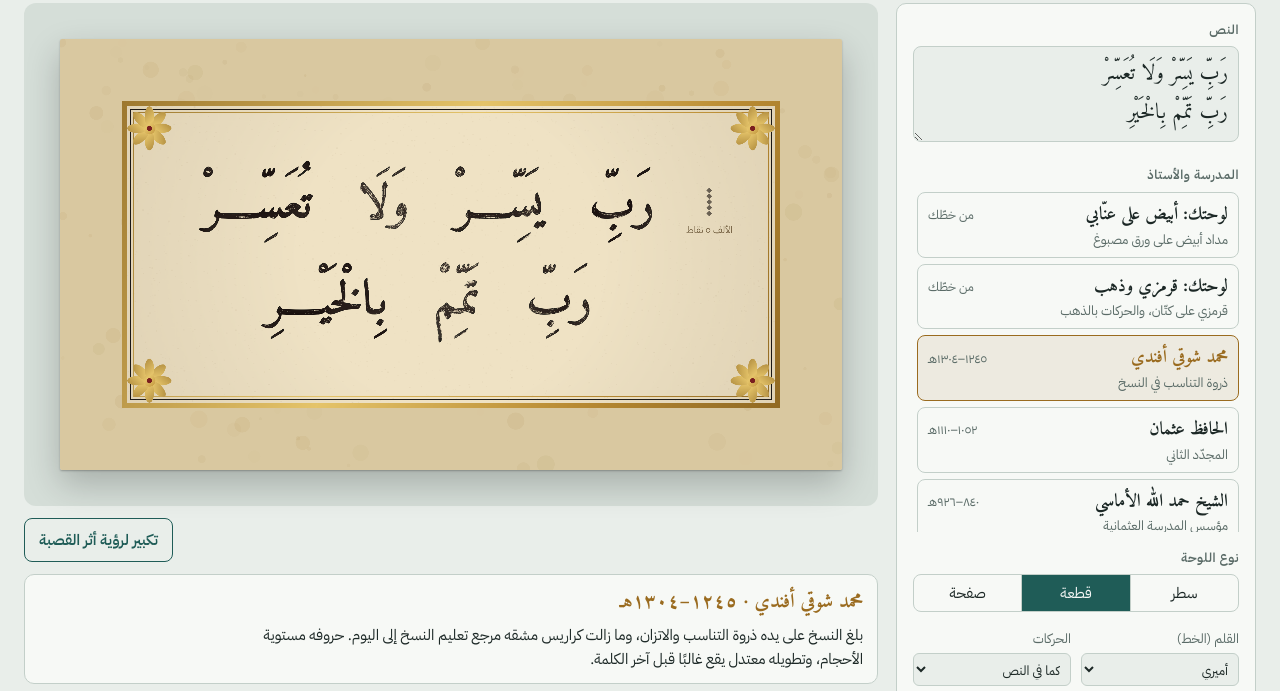
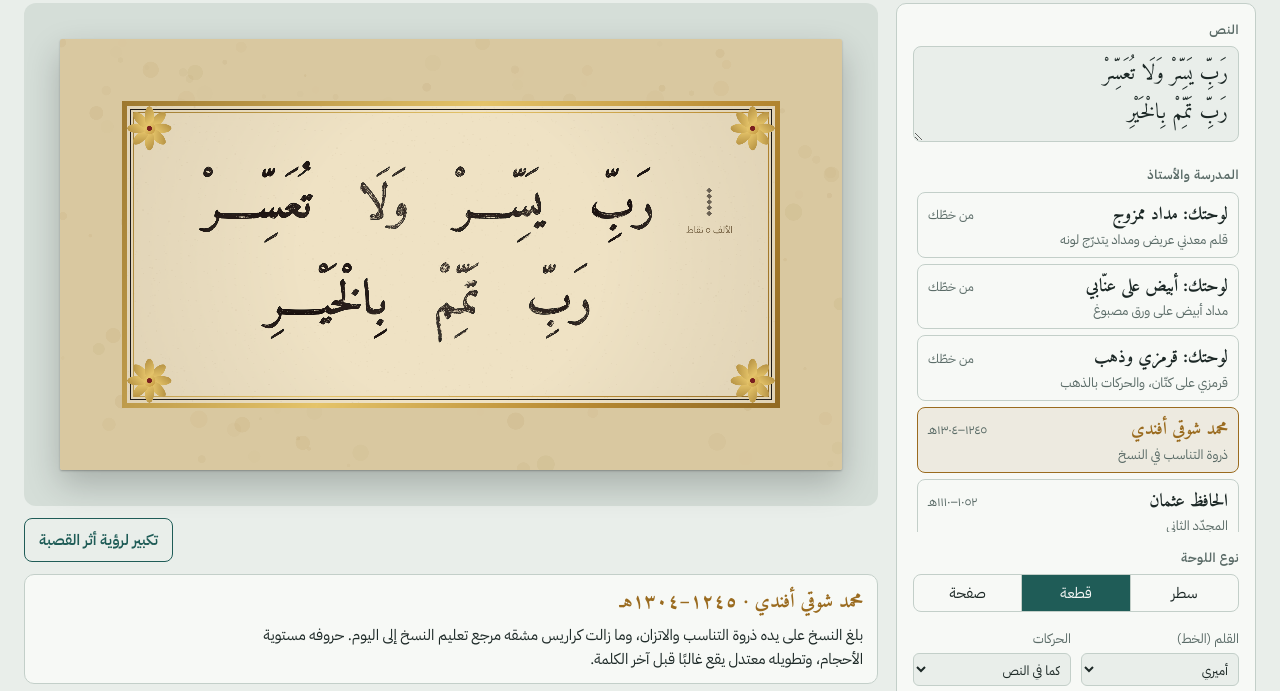
Before and after one commit to waleedqari2/xx, a plain HTML site: page naskh/index.html in a window 1280 px wide. Shown: the part 106-797 px from the top of the page. Drawn offline with Linux system fonts and the light colour scheme; a web font is replaced by a local one.

Commit message:
ديوان النسخ: مداد ممزوج متدرّج بقلم معدني عريض، وورق أبيض ناصع
Co-Authored-By: Claude Opus 5.5 <noreply@anthropic.com>
Claude-Session: https://claude.ai/code/session_01GpMSnf21wjzJnwCGoxPmy1

```diff
--- a/naskh/index.html
+++ b/naskh/index.html
@@ -136,6 +136,7 @@ details p{margin:.4em 0 0;max-width:72ch}
             <option value="lapis">لازوردي</option>
             <option value="crimson">قرمزي</option>
             <option value="white">أبيض</option>
+            <option value="blend">ممزوج متدرّج</option>
             <option value="gold">ذهب محلول</option>
           </select>
         </label>
@@ -144,6 +145,7 @@ details p{margin:.4em 0 0;max-width:72ch}
             <option value="ahar">آهار عاجي</option>
             <option value="nohudi">نخودي معتّق</option>
             <option value="white">أبيض مصقول</option>
+            <option value="snow">أبيض ناصع</option>
             <option value="lacquer">لوحة كحلية</option>
             <option value="linen">كتّان</option>
             <option value="dyed">مصبوغ عنّابي</option>
@@ -202,6 +204,10 @@ const $=s=>document.querySelector(s);
 
 /* ---------- Schools ---------- */
 const SCHOOLS=[
+ {id:"mine-blend",name:"لوحتك: مداد ممزوج",dates:"من خطّك",role:"قلم معدني عريض ومداد يتدرّج لونه",
+  desc:"مأخوذ من لوحتك على الورق الأبيض: قلم معدني عريض أملس، ومداد ممزوج يتنقّل لونه مع الكتابة من الأرجواني إلى البنفسجي والأزرق ثم البنّي، ويتجمّع المداد الرطب عند الحافة السفلى من الضربة.",
+  font:"Amiri|700",lh:2.1,kashida:.55,space:1.05,ink:"blend",paper:"snow",layout:"line",dots:false,size:118,har:"same",reed:.45,
+  ai:"أسلوب صاحب اللوحة: قلم معدني عريض، تطويل ممدود، لوحة قصيرة من كلمة أو كلمتين متداخلتين في الروح، حركات قليلة."},
  {id:"mine-red",name:"لوحتك: أبيض على عنّابي",dates:"من خطّك",role:"مداد أبيض على ورق مصبوغ",
   desc:"مأخوذ من لوحتك البيضاء على الورق العنّابي: قلم عريض، ومداد أبيض يتكاثف على حواف الحرف وتنفتح فيه خطوط الألياف حيث يجفّ القلم، وتطويل ممدود.",
   font:"Amiri|700",lh:2.0,kashida:.7,space:1.0,ink:"white",paper:"dyed",layout:"line",dots:false,size:118,har:"same",reed:.9,
@@ -244,12 +250,13 @@ const SCHOOLS=[
   ai:"مطبعة بولاق: نسخ طباعي للكتب، أسطر كثيفة مضبوطة، تطويل قليل، تشكيل عند اللبس فقط إلا إن طُلب التام."}
 ];
 
-const INKS={smoke:"#17110D",sepia:"#3E2A18",lapis:"#1D3A6E",crimson:"#8E1B1E",white:"#F4F1EA",gold:"gold"};
+const INKS={smoke:"#17110D",sepia:"#3E2A18",lapis:"#1D3A6E",crimson:"#8E1B1E",white:"#F4F1EA",gold:"gold",blend:"blend"};
 const PAPERS={
   ahar:{bg:"#EFE2C4",edge:"#D8C499",margin:"#D9C8A0"},
   nohudi:{bg:"#E5CFA0",edge:"#C9AE77",margin:"#C9B07C"},
   white:{bg:"#F6F2E8",edge:"#E2DACA",margin:"#E3DCCB"},
   lacquer:{bg:"#15243A",edge:"#0C1626",margin:"#0F1C30",dark:true},
+  snow:{bg:"#FAFAF6",edge:"#ECECE6",margin:"#E9E8E1"},
   linen:{bg:"#E9E0CA",edge:"#D4C7A8",margin:"#D2C5A6",tex:"linen"},
   dyed:{bg:"#8D1B22",edge:"#5E1016",margin:"#5A0F15",dark:true,tex:"dyed"}
 };
@@ -439,6 +446,12 @@ function drawInk(ctx,placed,o){
     const y0=Math.max(0,Math.floor((p.y+p.dy-fs*1.1)*S/2)),y1=Math.min(hh,Math.ceil((p.y+p.dy+fs*.5)*S/2));
     for(let y=y0;y<y1;y++)for(let x=x0;x<x1;x++){const i=y*hw+x;if(p.dry>dry[i])dry[i]=p.dry;}
   });
+  const blend=o.inkColor==="blend";
+  const prog=blend?new Float32Array(HN).fill(.5):null;
+  if(blend){const nW=placed.length;placed.forEach((p,k)=>{
+    const x0=Math.max(0,Math.floor((p.x-p.ww-fs*.1)*S/2)),x1=Math.min(hw,Math.ceil((p.x+fs*.1)*S/2));
+    const y0=Math.max(0,Math.floor((p.y+p.dy-fs*1.1)*S/2)),y1=Math.min(hh,Math.ceil((p.y+p.dy+fs*.5)*S/2));
+    for(let y=y0;y<y1;y++)for(let x=x0;x<x1;x++){const xc=x*2/S;prog[y*hw+x]=(k+Math.min(1,Math.max(0,(p.x-xc)/p.ww)))/nW;}});}
   const r1=Math.max(1,Math.round(fs*.012*S)),r2=Math.max(2,Math.round(fs*.045*S));
   const B=boxBlur(boxBlur(A2,hw,hh,r1),hw,hh,r1);
   const Jxx=new Float32Array(HN),Jxy=new Float32Array(HN),Jyy=new Float32Array(HN);
@@ -457,7 +470,9 @@ function drawInk(ctx,placed,o){
   const mott=(x,y)=>{const fx=x/cell,fy=y/cell,ix=fx|0,iy=fy|0,tx=fx-ix,ty=fy-iy,k=iy*gw+ix;
     return(G[k]*(1-tx)+G[k+1]*tx)*(1-ty)+(G[k+gw]*(1-tx)+G[k+gw+1]*tx)*ty;};
 
-  const ink=o.gold?GOLD:hexRGB(o.inkColor),har=o.har?(o.har==="gold"?GOLD:hexRGB(o.har)):ink;
+  const BLEND=[[176,34,128],[112,30,168],[38,44,176],[30,34,128],[96,40,120],[128,58,40]];
+  const blendAt=t=>{t=Math.min(.9999,Math.max(0,t))*(BLEND.length-1);const i=t|0,f=t-i,a=BLEND[i],b=BLEND[i+1];return[a[0]+(b[0]-a[0])*f,a[1]+(b[1]-a[1])*f,a[2]+(b[2]-a[2])*f];};
+  const ink=o.gold?GOLD:blend?[90,48,150]:hexRGB(o.inkColor),har0=o.har?(o.har==="gold"?GOLD:hexRGB(o.har)):null;
   const lightInk=o.gold||lum(ink)>.5;
   const L=Math.max(3,fs*S*.09*(.6+reed)),nS=Math.max(3,Math.round(L/1.6));
   const img=new ImageData(w,h),out=img.data;
@@ -472,16 +487,24 @@ function drawInk(ctx,placed,o){
         if(sx<0||sy<0||sx>=w||sy>=h)continue;s+=NZ[(sy>>1)*hw+(sx>>1)];n++;}
       const z=(s/n-.5)*2*Math.sqrt(n);              // ~N(0,1)
       const d=dry[hi],de=(.1+.9*d)*reed;
-      const gap=Math.min(1,Math.max(0,(z-(1.9-2.6*de))/1.1));
+      const gap=blend?Math.min(1,Math.max(0,(z-(2.6-1.6*de))/1.4))*.6:Math.min(1,Math.max(0,(z-(1.9-2.6*de))/1.1));
       const pool=Math.min(1,Math.max(0,(1-Bp[hi])*1.8))*reed;
       const m=mott(x,y);
       const mv=lightInk?.08:.18;
       let a=al/255*(1-gap*.93)*(1-mv*reed+mv*reed*m)*(1-d*(lightInk?.12:.22)*reed);
       const rb=base?Math.min(1,base[i*4+3]/al):1;
-      let r=har[0]+(ink[0]-har[0])*rb,g=har[1]+(ink[1]-har[1])*rb,b=har[2]+(ink[2]-har[2])*rb;
+      const ik=blend?blendAt(prog[hi]+(m-.5)*.38):ink,har=har0||ik;
+      let r=har[0]+(ik[0]-har[0])*rb,g=har[1]+(ik[1]-har[1])*rb,b=har[2]+(ik[2]-har[2])*rb;
+      if(blend){ // wet ink: translucent, pigment settles toward the lower edge and the stroke's rim
+        const gyB=(hi+hw<HN&&hi-hw>=0)?B[hi+hw]-B[hi-hw]:0;
+        const rim=Math.min(1,pool*1.6),settle=Math.min(1,Math.max(0,-gyB*4))*rim;
+        a*=.86+.14*rim+.08*(m-.5);
+        const sh=1-rim*.18-settle*.2;r*=sh;g*=sh;b*=sh;
+      }
       const isGold=o.gold?rb>.5:(o.har==="gold"&&rb<.5);
       if(isGold){const q=Math.min(1,m*.7+Math.max(0,z)*.12);r=GOLD[0]+(GOLD2[0]-GOLD[0])*q;g=GOLD[1]+(GOLD2[1]-GOLD[1])*q;b=GOLD[2]+(GOLD2[2]-GOLD[2])*q;}
-      if(lightInk&&!(!o.gold&&rb<.5&&o.har&&lum(har)<.5)){a*=.93+.07*pool;}
+      if(blend){}
+      else if(lightInk&&!(!o.gold&&rb<.5&&o.har&&lum(har)<.5)){a*=.93+.07*pool;}
       else{const sh=1-pool*.3-Math.max(0,-z-1)*.1*reed;r*=sh;g*=sh;b*=sh;}
       const j=i*4;out[j]=r;out[j+1]=g;out[j+2]=b;out[j+3]=Math.min(255,a*255);
     }
@@ -539,7 +562,7 @@ async function render(){
   frame(ctx,Wf,H,layout,p,m);
   ctx.font=fontStr;ctx.textBaseline="alphabetic";ctx.textAlign="right";ctx.direction="rtl";
   const ink=INKS[st.ink];
-  const inkColor=(ink!=="gold"&&p.dark&&lum(hexRGB(ink))<.3)?"#EFE6CF":ink;
+  const inkColor=(ink!=="gold"&&ink!=="blend"&&p.dark&&lum(hexRGB(ink))<.3)?"#EFE6CF":ink;
   const centerX=st.dots?(Wf-dotsW)/2:Wf/2;
   const placed=[];
   composed.forEach((c,i)=>{
@@ -549,7 +572,7 @@ async function render(){
   });
   drawInk(ctx,placed,{Wf,H,fontStr,fs,inner,inkColor,gold:ink==="gold",paperBg:p.bg,har:(st.har==="same"||st.tashkeel==="strip")?null:(st.har==="gold"?"gold":INKS[st.har]),reed:st.reed,R:rng(hashStr(src)+fs)});
   applyZoom();
-  if(st.dots){dotScale(ctx,Wf-inner-dotsW*.35,inner+lh*.64,fs,ink==="gold"?"#B98B33":inkColor,p.dark);}
+  if(st.dots){dotScale(ctx,Wf-inner-dotsW*.35,inner+lh*.64,fs,ink==="gold"?"#B98B33":ink==="blend"?"#4B2C8F":inkColor,p.dark);}
   canvas.setAttribute("aria-label",`${src.replace(/\n/g," ")} — على نمط ${school.name}`);
 }
 
```
